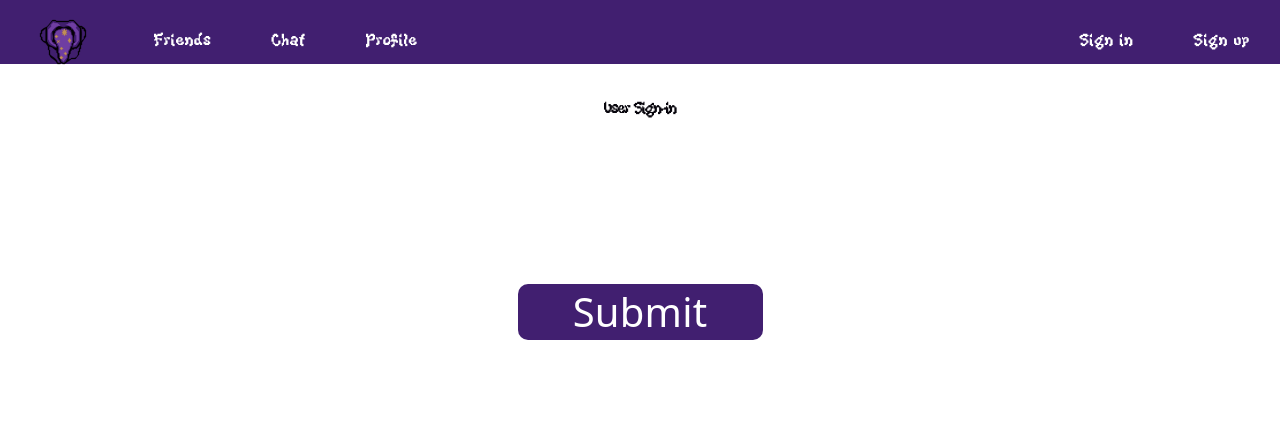
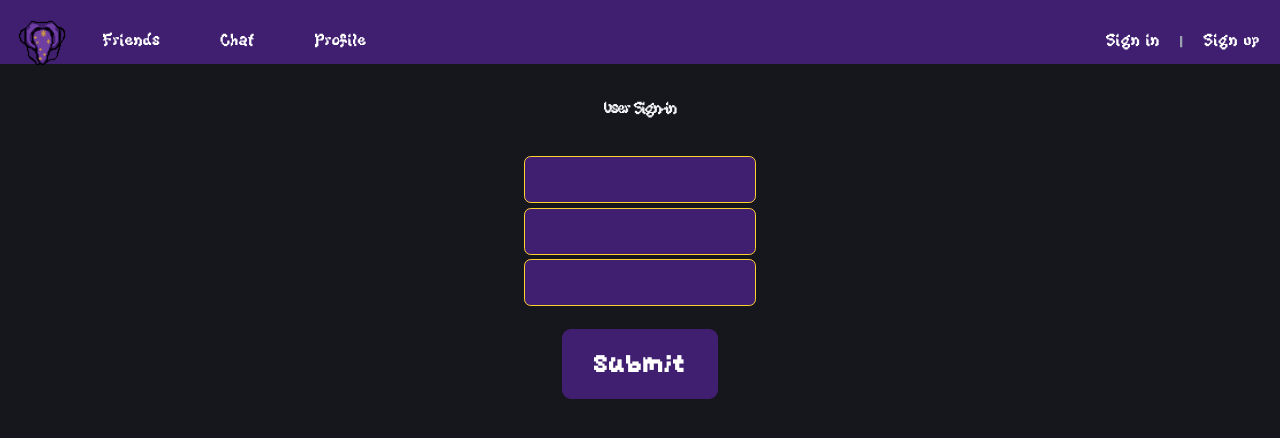
Before and after one commit to Raoul1808/ft_transcendence, a React (Vite) app in the folder frontend/: page /Signin in a window 1280 px wide. Shown: the top 438 px of the page. Built offline with nearby package versions, Linux system fonts and the light colour scheme.

Commit message:
finish tailwind migration, add secondary font, cleanup

```diff
--- a/frontend/src/App.css
+++ b/frontend/src/App.css
@@ -1,162 +1,8 @@
 @import "tailwindcss";
 
-.UserCards {
-    margin: 1%;
-    display: grid;
-    gap: 10px;
-    grid-template-columns: repeat(auto-fill, minmax(280px, 1fr));
-    justify-self: center;
-    min-width: 60%;
-}
 
 .UserCard {
     --avatar-size: 60px;
     --card-item-spacing: 10px;
-    border-radius: 10px;
-    display: inline-block;
-    height: 120px;
-    overflow: hidden;
-    position: relative;
-    width: 100%;
-}
-
-.UserCard-Background {
-    left: 0;
-    top: 0;
-    position: absolute;
-    height: auto;
-    background-color:#000000;
-}
-
-.UserCard-Profile-Background {
-    opacity: 70%;
-    border-radius: 10px;
-    height: auto;
-    object-fit: contain;
-    max-width: 100%;
-}
-
-.UserCard-card {
-    display: flex;
-    flex-direction: column;
-    height: 100%;
-    justify-content: space-between;
-    pointer-events: none;
-    position: relative;
-    text-decoration: none;
-}
-
-.UserCard-content {
-    display: grid;
-    grid-template-columns: minmax(min-content, auto) 1fr;
-}
-
-.UserCard-avatar {
-    align-items: center;
-    display: flex;
-    height: var(--avatar-size);
-    min-width: 0;
-}
-
-.UserCard-avatar-img {
-    opacity: 1;
-}
-
-.UserCard-details {
-    display: grid;
-    grid-template-rows: 26px 1fr;
-    height: var(--avatar-size);
-    margin-left: var(--card-item-spacing);
-}
-
-.Usercard-Username {
-    align-items: center;
-    display: flex;
-    flex-wrap: wrap;
-    font-weight: 600;
-    min-width: 0;
-}
-
-.signin {
-    display: grid;
-    justify-content: center;
-    align-items: center;
-}
-
-.form {
-    display: grid;
-    justify-content: center;
-    align-items: center;
-}
-
-.navbar {
-    background: #411f70;
-    height: 8svh;
-    align-items: center;
-    top: 0;
-}
-
-.nav-list {
-    display: flex;
-    align-items: center;
-}
-
-.nav-list li {
-    list-style: none;
-    padding: 8px 30px;
-}
-
-.nav-list li a {
-    text-decoration: none;
-    font-family: 'KiwiSoda';
-    color: white;
-}
-
-.nav-list li a:hover {
-    color: lightgray;
-}
-
-.SigninSubmitButton{
-    background-color: #411f70;
-    border-radius: 10px;
-    color: white;
-    padding: 15px 32px;
-    text-align: center;
-    text-decoration: none;
-    display: inline-block;
-    font-size: 40px;
-    margin: 10px 40px;
-    cursor: pointer;
-}
-
-.input {
-    font-size: larger;
-    padding: 5px;
-    margin: 2px;
-}
-
-.GameContainer{
-    position: relative;
-    display: flex;
-    width: 100%;
-    min-height: 92svh;
     overflow: hidden;
 }
-
-.GameIframe{
-    position: absolute;
-    height: 100%;
-    width: 100%;
-    top: 0;
-    left: 0;
-    bottom: 0;
-    right: 0;
-    border: none;
-}
-
-.MainContainer{
-    display: flex;
-    flex-direction: column;
-    box-sizing: border-box;
-    min-height: 100svh;
-}
--- a/frontend/src/App.jsx
+++ b/frontend/src/App.jsx
@@ -26,7 +26,7 @@ const RoutingTable = () => {
 
 function App() {
     return (
-        <div className="MainContainer">
+        <div className="flex flex-col border-box min-h-svh">
             <Navbar />
             <RoutingTable />
         </div>
--- a/frontend/src/Navbar.jsx
+++ b/frontend/src/Navbar.jsx
@@ -4,25 +4,26 @@ import { Link } from "react-router-dom";
 const Navbar = () => {
     return (
         <>
-            <nav className="navbar">
-                <ul className="nav-list flex">
-                    <li>
+            <nav className="bg-wizard-purple items-center max-h-[8svh]">
+                <ul className="flex items-center">
+                    <li className="py-2 pl-2">
                         <Link to="/"><img src="./src/assets/wizard.svg" /></Link>
                     </li>
-                    <li>
+                    <li className="p-[8px_30px] font-kiwi-soda text-white hover:text-gray-300">
                         <Link to="/Friends">Friends</Link>
                     </li>
-                    <li>
+                    <li className="p-[8px_30px] font-kiwi-soda text-white hover:text-gray-300">
                         <Link to="/Chat">Chat</Link>
                     </li>
-                    <li>
+                    <li className="p-[8px_30px] font-kiwi-soda text-white hover:text-gray-300">
                         <Link to="/Profile">Profile</Link>
                     </li>
 
-                    <li className="ml-auto">
+                    <li className="ml-auto p-[8px_20px] font-kiwi-soda text-white hover:text-gray-300">
                             <Link to="/Signin" >Sign in</Link>
                     </li>
-                    <li>
+                    |
+                    <li className="p-[8px_20px] font-kiwi-soda text-white hover:text-gray-300">
                             <Link to="/Signup" >Sign up</Link>
                     </li>
                 </ul>
--- a/frontend/src/index.css
+++ b/frontend/src/index.css
@@ -2,14 +2,13 @@
 
 @theme {
   --color-wizard-purple: #411f70;
-}
-
-:root {
+  --font-kiwi-soda: KiwiSoda;
+  --font-grape-soda: GrapeSoda;
   --text: #000000;
   --text-h: #08060d;
-  --bg: #fff;
-  --border: #e5e4e7;
-  --code-bg: #f4f3ec;
+  --bg: #e290e8;
+  --border: #f6afe8;
+  --code-bg: #ffe6f9;
   --accent: #aa3bff;
   --accent-bg: rgba(170, 59, 255, 0.1);
   --accent-border: rgba(170, 59, 255, 0.5);
@@ -17,11 +16,11 @@
   --shadow:
     rgba(0, 0, 0, 0.1) 0 10px 15px -3px, rgba(0, 0, 0, 0.05) 0 4px 6px -2px;
 
-  --sans: system-ui, 'Segoe UI', Roboto, sans-serif;
-  --heading: system-ui, 'Segoe UI', Roboto, sans-serif;
-  --mono: ui-monospace, Consolas, monospace;
+}
 
-  font: 18px/145% var(--sans);
+:root {
+
+  font: 18px/145% GrapeSoda;
   letter-spacing: 0.18px;
   color-scheme: light dark;
   color: var(--text);
@@ -43,8 +42,15 @@
   font-style: normal;
 }
 
+@font-face {
+  font-family: 'GrapeSoda';
+  src: url('./assets/fonts/GrapeSoda.ttf') format('truetype');
+  font-weight: 400;
+  font-style: normal;
+}
+
 @media (prefers-color-scheme: dark) {
-  :root {
+  @theme {
     --text: #9ca3af;
     --text-h: #f3f4f6;
     --bg: #16171d;
@@ -56,6 +62,8 @@
     --social-bg: rgba(47, 48, 58, 0.5);
     --shadow:
       rgba(0, 0, 0, 0.4) 0 10px 15px -3px, rgba(0, 0, 0, 0.25) 0 4px 6px -2px;
+  }
+  :root {
     background-image: url(./assets/Background.png);
     background-size: 30%;
     background-blend-mode:soft-light;
@@ -97,13 +105,14 @@ h2 {
     font-size: 20px;
   }
 }
-p {
-  margin: 0;
+
+button {
+  font-family: GrapeSoda;
 }
 
 code,
 .counter {
-  font-family: var(--mono);
+  font-family: GrapeSoda;
   display: inline-flex;
   border-radius: 4px;
   color: var(--text-h);
--- a/frontend/src/pages/Friends.jsx
+++ b/frontend/src/pages/Friends.jsx
@@ -1,5 +1,7 @@
 import React from "react";
 import {useState, useEffect} from 'react';
+
+
 
 const FriendApiFetch = () => {
     const [items, setItems] = useState([]);
@@ -21,20 +23,20 @@ const FriendApiFetch = () => {
     }
 
     return (
-        <div className="UserCards">
+        <div className="m-0.5 grid gap-2.5 grid-cols-[repeat(auto-fill,minmax(280px,1fr))] justify-self-center min-w-6/10">
             {items.map((item) => (
-                <div className="UserCard" key={item.id}>
-                    <a className="UserCard-Background" href="/Profile">
-                        <img className="UserCard-Profile-Background" src="https://i.pinimg.com/736x/61/18/63/61186384137b2dcc3cc4b3445c7aea25.jpg"></img>
+                <div className="UserCard rounded-lg inline-block h-30 relative w-1/1" key={item.id}>
+                    <a className="left-0 top-0 absolute h-auto bg-black" href="/Profile">
+                        <img className="opacity-70 rounded-lg h-auto object-contain max-w-1/1" src="https://i.pinimg.com/736x/61/18/63/61186384137b2dcc3cc4b3445c7aea25.jpg"></img>
                     </a>
-                    <div className="UserCard-card">
-                        <div className="UserCard-content">
-                            <div className="UserCard-avatar">
-                                <img className="UserCard-avatar-img" src="./src/assets/Wizard.png"></img>
+                    <div className="flex flex-col h-1/1 justify-between pointer-events-none relative no-underline">
+                        <div className="grid grid-cols-[minmax(min-content,auto)_1fr]">
+                            <div className="items-center flex h-(--avatar-size)">
+                                <img src="./src/assets/Wizard.png"></img>
                             </div>
                         </div>
-                        <div className="UserCard-details">
-                            <div className="UserCard-Username"> {item.username} </div>
+                        <div className="grid grid-rows-[24px_1fr] h-(--avatar-size) ml-(--card-item-spacing)">
+                            <div className="items-center flex flex-wrap font-bold justify-self-center"> {item.username} </div>
                     </div>
                 </div>
         </div>
--- a/frontend/src/pages/Game.jsx
+++ b/frontend/src/pages/Game.jsx
@@ -2,9 +2,9 @@ import React from "react";
 
 const Game = () => {
     return (
-        <div className="GameContainer">
+        <div className="relative flex w-1/1 min-h-[92svh]">
             <>
-                <iframe className="GameIframe" src="game-export/game.html" />
+                <iframe className="absolute h-1/1 w-1/1" src="game-export/game.html" />
             </>
         </div>
     );
--- a/frontend/src/pages/Signin.jsx
+++ b/frontend/src/pages/Signin.jsx
@@ -62,27 +62,39 @@ function Form () {
                 <SuccessMessage/>
                 <ErrorMessage/>
             </div>
-            <form className="form">
+            <form className="grid justify-center items-center">
                 <input
-                    className="input"
+                    className="m-0.5 p-1.5 text-xl bg-wizard-purple border-amber-300 border rounded-md"
                     type="text"
+                    id="name"
+                    name="name"
+                    required
+                    autoComplete="userName"
                     onChange={handleName}
                     value={name}
                     />
                 <input
-                    className="input"
+                    className="m-0.5 p-1.5 text-xl bg-wizard-purple border-amber-300 border rounded-md"
                     type="email"
+                    id="email"
+                    name="email"
+                    required
+                    autoComplete="email"
                     onChange={handleEmail}
                     value={email}
                     />
                 <input
-                    className="input"
+                    className="m-0.5 p-1.5 text-xl bg-wizard-purple border-amber-300 border rounded-md"
                     type="password"
+                    id="password"
+                    name="password"
+                    required
+                    autoComplete="current-password"
                     onChange={handlePassword}
                     value={password}
                     />
                 <button onClick={handleSubmit}
-                        type="submit" className="SigninSubmitButton">
+                        type="submit" className="bg-wizard-purple rounded-lg text-white p-[15px_32px] text-center inline-block text-3xl m-[20px_40px] cursor-pointer">
                     Submit
                 </button>
             </form>
@@ -92,7 +104,7 @@ function Form () {
 
 function Signin() {
     return (
-        <div className="signin">
+        <div className="grid justify-center items-center">
             <div>
                 <h1>
                     User Sign-in
```
Also changed, not shown: frontend/src/assets/fonts/GrapeSoda.ttf (added).
